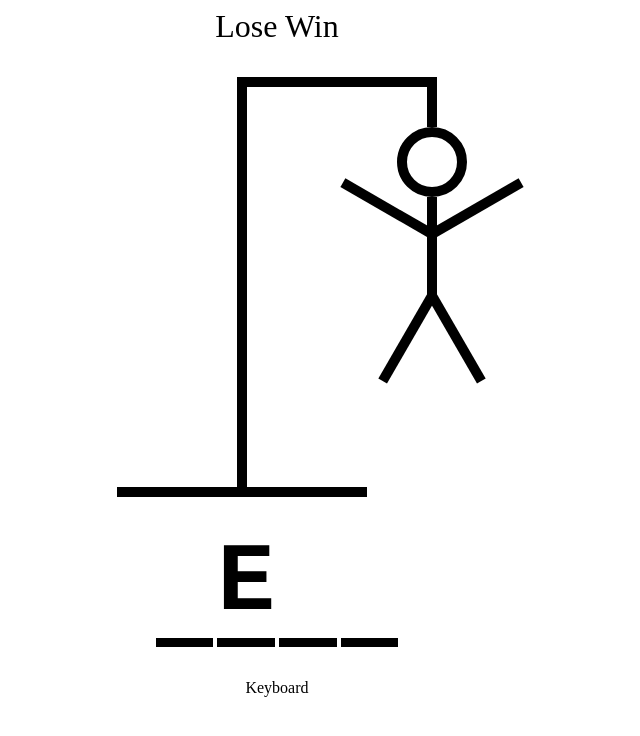
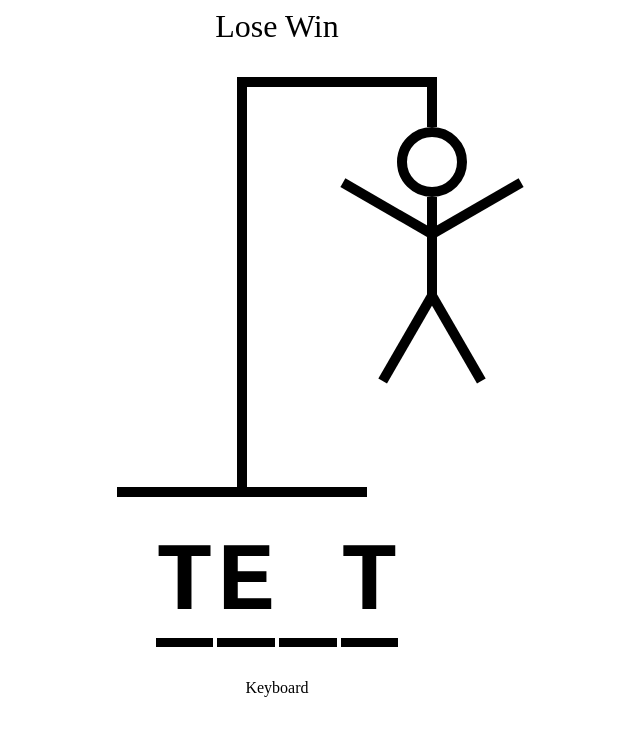
Before and after one commit to dominicmena/Typescript-Hangman, a React (Vite) app: page / in a window 1280 px wide. Shown: the top 736 px of the page, without its empty margins (363-1003 px from the left). Built offline with nearby package versions, Linux system fonts and the light colour scheme.

Commit message:
successfully rendering letters conditionally

```diff
--- a/src/HangmanWord.tsx
+++ b/src/HangmanWord.tsx
@@ -1,7 +1,7 @@
 import React from "react";
 
 const word = "test";
-const guessedLetters = ["e"];
+const guessedLetters = ["e", "t"];
 
 function HangmanWord() {
   return (
```
